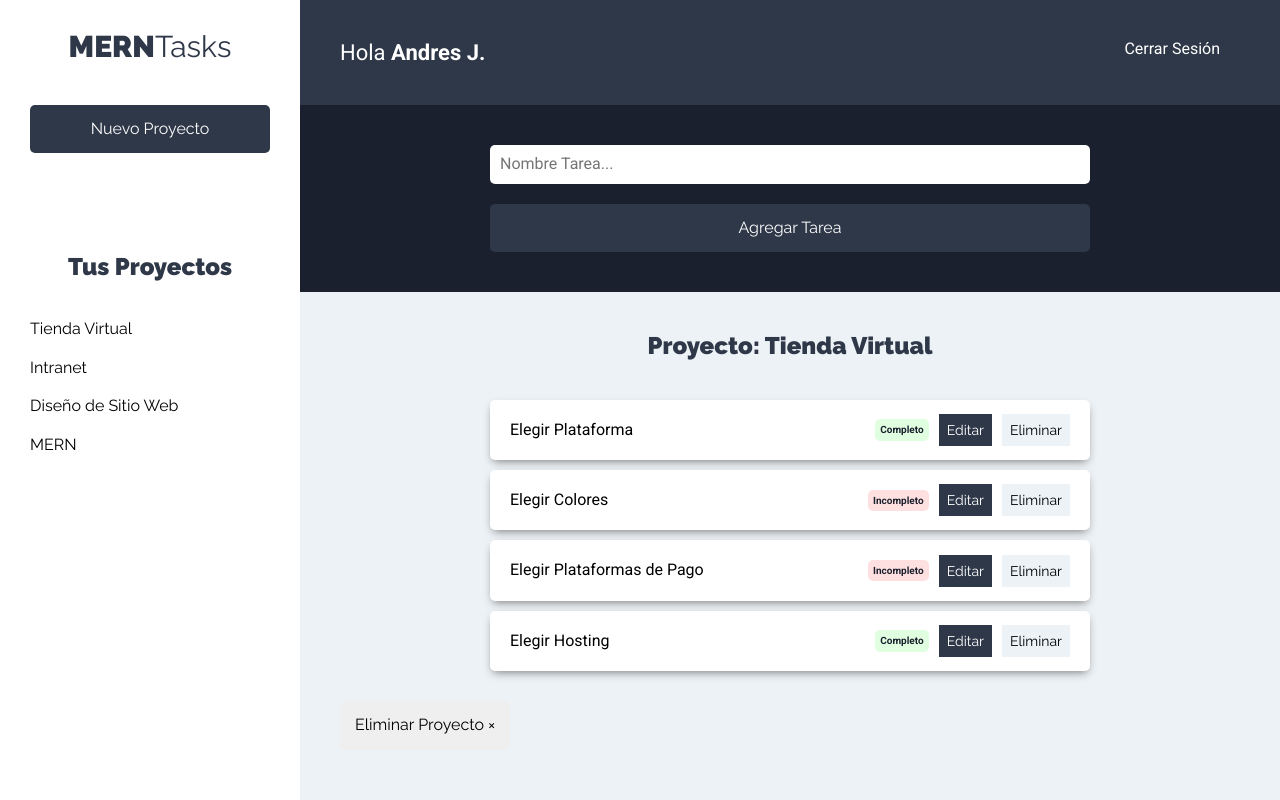
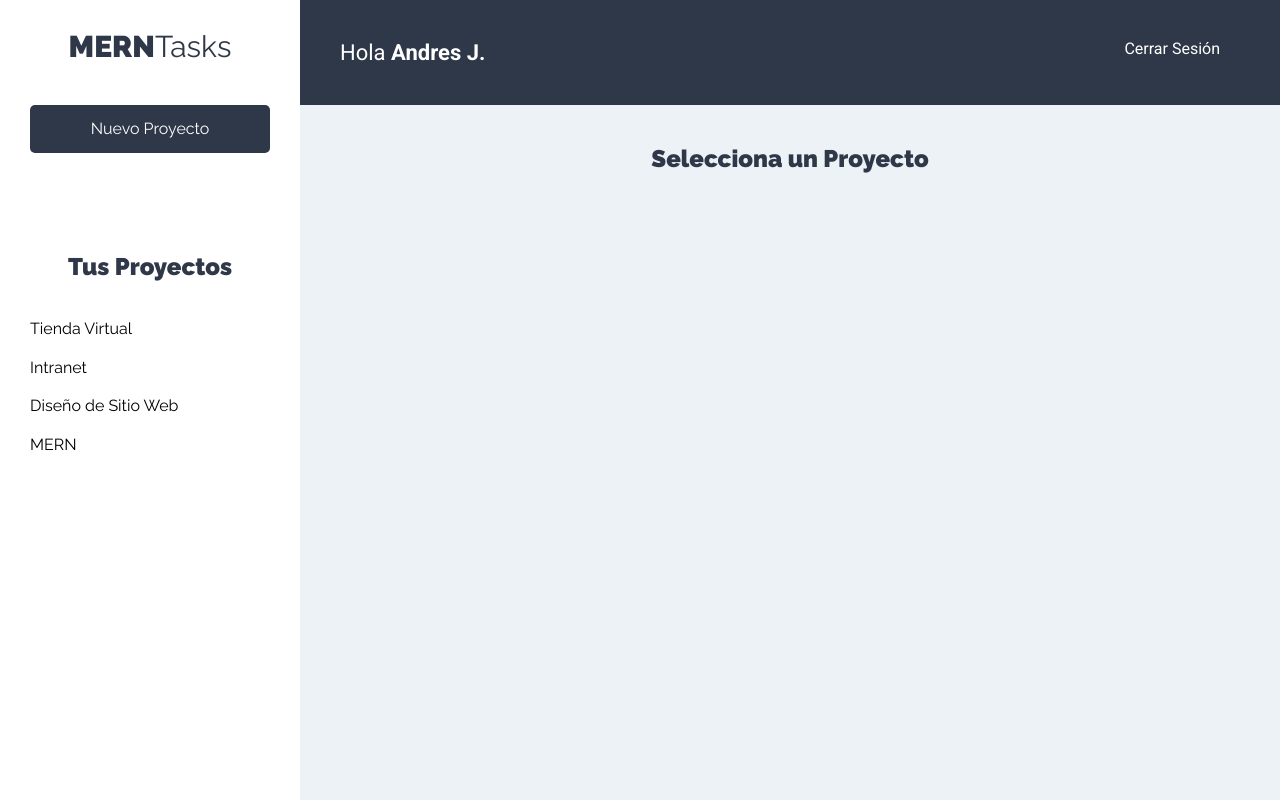
Before and after one commit to stolzz0613/MERNTask, a React (Create React App) app: page /MERNTask/proyectos in a window 1280 px wide. Built offline with nearby package versions, Linux system fonts and the light colour scheme.

Commit message:
Ocultar add Tareas

```diff
--- a/src/components/tareas/FormTareas.js
+++ b/src/components/tareas/FormTareas.js
@@ -1,7 +1,16 @@
-import React from 'react';
+import React, { useContext } from 'react';
+import ProyectoContext from "../../context/proyectos/ProyectoContext";
 
 
 const FormTareas = () => {
+
+    const proyectosContext = useContext(ProyectoContext);
+    const { proyecto } = proyectosContext;
+
+    if (!proyecto) return null;
+
+    const [proyectoActual] = proyecto;
+
     return (
         <div className="formulario">
             <form>
--- a/src/components/tareas/ListadoTareas.js
+++ b/src/components/tareas/ListadoTareas.js
@@ -1,5 +1,6 @@
-import React from 'react';
+import React, { useContext } from 'react';
 import Tarea from "./Tarea";
+import ProyectoContext from "../../context/proyectos/ProyectoContext";
 
 const ListadoTareas = () => {
 
@@ -10,9 +11,16 @@
         { nombre: 'Elegir Hosting', estado: true },
     ];
 
+    const proyectosContext = useContext(ProyectoContext);
+    const { proyecto } = proyectosContext;
+
+    if (!proyecto) return <h2>Selecciona un Proyecto</h2>
+
+    const [proyectoActual] = proyecto;
+
     return (
         <>
-            <h2>Proyecto: Tienda Virtual</h2>
+            <h2>Proyecto: {proyectoActual.nombre}</h2>
 
             <ul className="listado-tareas">
                 {tareasProyecto.length === 0
--- a/src/components/tareas/Tarea.js
+++ b/src/components/tareas/Tarea.js
@@ -1,6 +1,10 @@
 import React from 'react';
 
+
 const Tarea = ({ tarea }) => {
+
+
+
     return (
         <li className="tarea sombra">
             <p>{tarea.nombre}</p>
```
